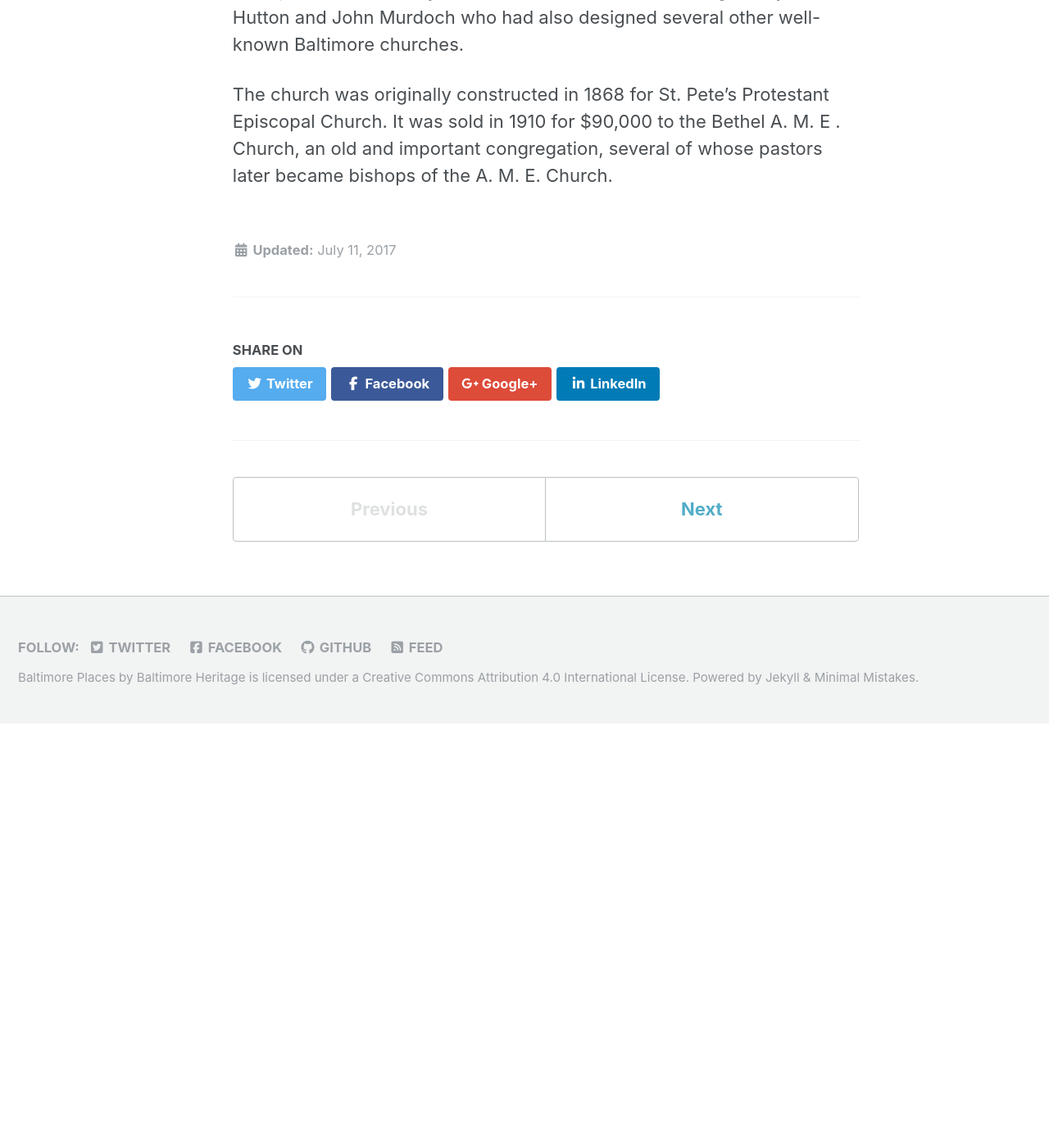
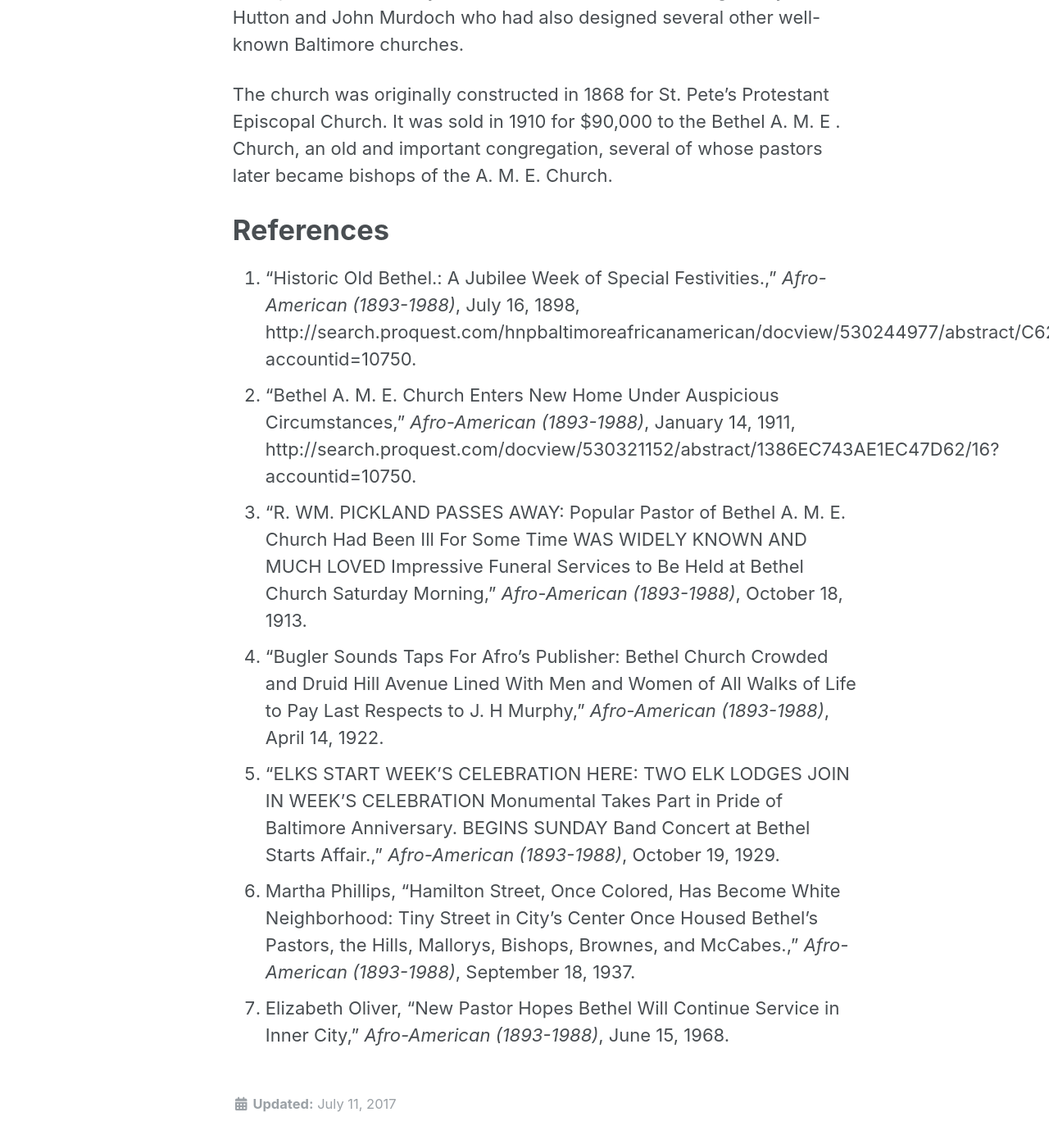
Before and after one commit to baltimoreheritage/places, a Jekyll site: the page built from _buildings/bethel-ame-church.md, in a window 1280 px wide and 1400 px high, scrolled down 1334 px. Shown: the top 1396 px of the window at 82% size. Built offline with Jekyll 4.4.1, drawn with Linux system fonts in a browser that asks for light colours; nearby versions of some CDN libraries; before the commit the page ends 2217 px from its top, so only the background shows below that; some of the changed text lies outside the part shown.

Commit message:
Add references + fix formatting for MIHP credit line

```diff
--- a/_buildings/bethel-ame-church.md
+++ b/_buildings/bethel-ame-church.md
@@ -24,3 +24,13 @@
 The Bethel A. M. E. Church has every characteristic of a landmark architectural quality, prominence, and historical interest. It is a fine example of 19th century Gothic Revival architecture, designed by N. H. Hutton and John Murdoch who had also designed several other well-known Baltimore churches.
 
 The church was originally constructed in 1868 for St. Pete's Protestant Episcopal Church. It was sold in 1910 for $90,000 to the Bethel A. M. E . Church, an old and important congregation, several of whose pastors later became bishops of the A. M. E. Church.
+
+# References
+
+1. “Historic Old Bethel.: A Jubilee Week of Special Festivities.,” *Afro-American (1893-1988)*, July 16, 1898, http://search.proquest.com/hnpbaltimoreafricanamerican/docview/530244977/abstract/C62234A3A5BD47D3PQ/216?accountid=10750.
+2. “Bethel A. M. E. Church Enters New Home Under Auspicious Circumstances,” *Afro-American (1893-1988)*, January 14, 1911, http://search.proquest.com/docview/530321152/abstract/1386EC743AE1EC47D62/16?accountid=10750.
+3. “R. WM. PICKLAND PASSES AWAY: Popular Pastor of Bethel A. M. E. Church Had Been Ill For Some Time WAS WIDELY KNOWN AND MUCH LOVED Impressive Funeral Services to Be Held at Bethel Church Saturday Morning,” *Afro-American (1893-1988)*, October 18, 1913.
+4. “Bugler Sounds Taps For Afro’s Publisher: Bethel Church Crowded and Druid Hill Avenue Lined With Men and Women of All Walks of Life to Pay Last Respects to J. H Murphy,” *Afro-American (1893-1988)*, April 14, 1922.
+5. “ELKS START WEEK’S CELEBRATION HERE: TWO ELK LODGES JOIN IN WEEK’S CELEBRATION Monumental Takes Part in Pride of Baltimore Anniversary. BEGINS SUNDAY Band Concert at Bethel Starts Affair.,” *Afro-American (1893-1988)*, October 19, 1929.
+6. Martha Phillips, “Hamilton Street, Once Colored, Has Become White Neighborhood: Tiny Street in City’s Center Once Housed Bethel’s Pastors, the Hills, Mallorys, Bishops, Brownes, and McCabes.,” *Afro-American (1893-1988)*, September 18, 1937.
+7. Elizabeth Oliver, “New Pastor Hopes Bethel Will Continue Service in Inner City,” *Afro-American (1893-1988)*, June 15, 1968.
```
Also changed, not shown: other parts of _buildings/bethel-ame-church.md (+1 -1 lines).
